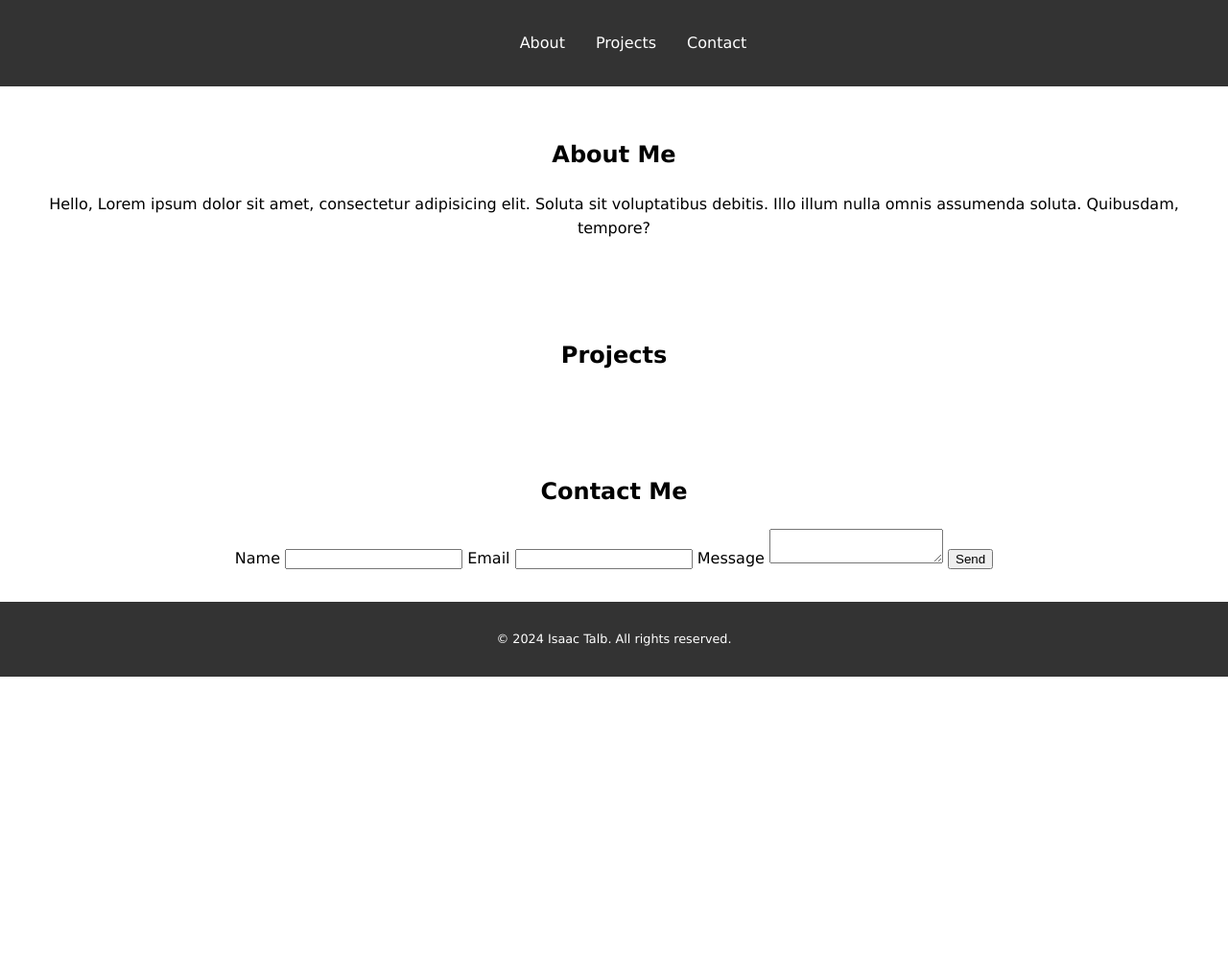
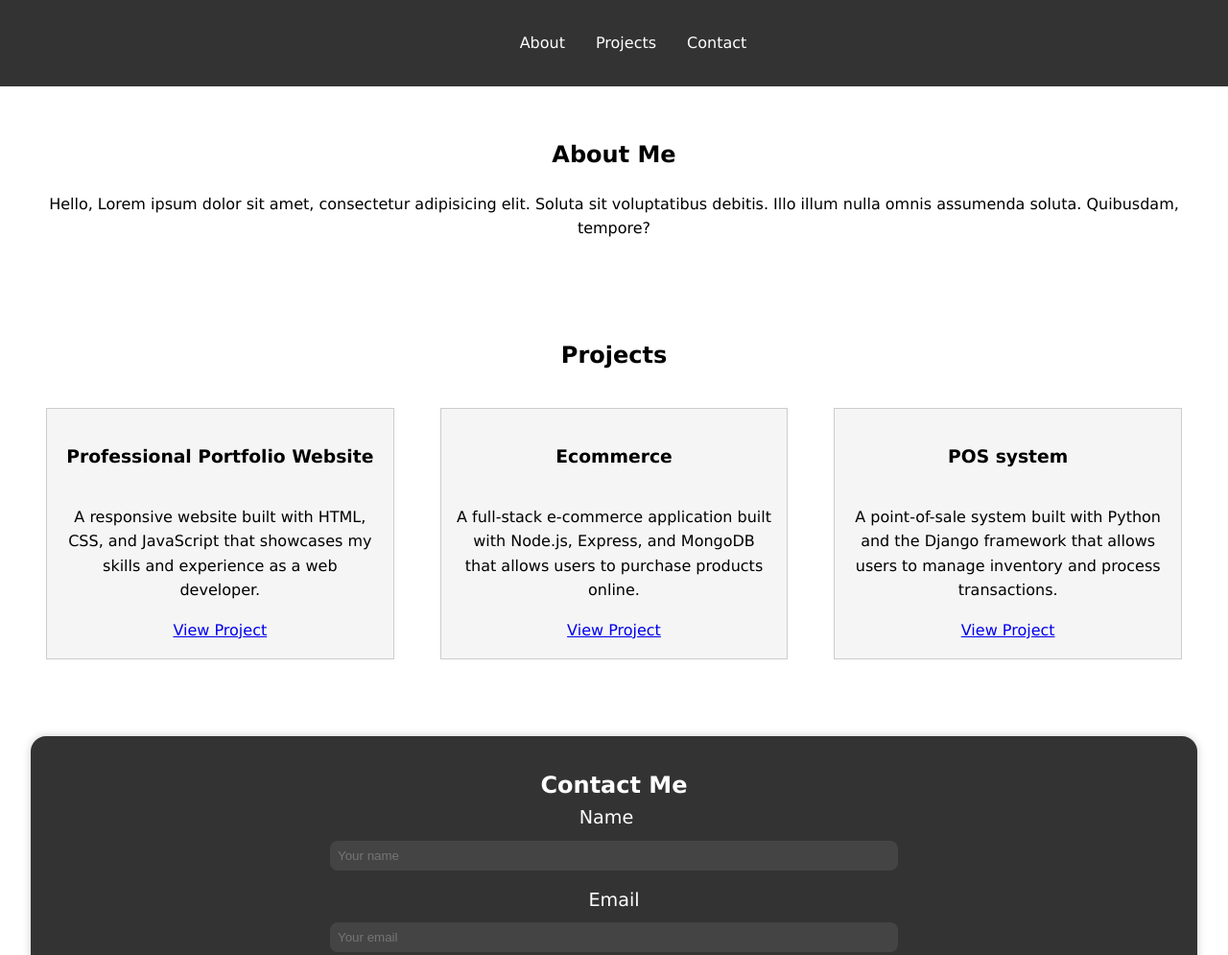
Before and after one commit to IsaacTalb/portfolio-sample, a plain HTML site: page index.html in a window 1280 px wide. Shown: the top 995 px of the page at 96% size. Before the commit the page ends 800 px from the top, so only its background shows below. Drawn offline with Linux system fonts and the light colour scheme.

Commit message:
updated json and form

```diff
--- a/data.json
+++ b/data.json
@@ -1,14 +1,19 @@
 {
     "projects": [
         {
-            "title": "Project 1",
-            "description": "Lorem ipsum dolor sit amet, consectetur adipisicing elit. Soluta sit voluptatibus debitis. Illo illum nulla omnis assumenda soluta. Quibusdam, tempore?",
-            "link": "#"
+            "title": "Professional Portfolio Website",
+            "description": "A responsive website built with HTML, CSS, and JavaScript that showcases my skills and experience as a web developer.",
+            "link": "https://isaac.duckcloud.info"
         },
         {
-            "title": "Project 2",
-            "description": "Lorem ipsum dolor sit amet, consectetur adipisicing elit. Soluta sit voluptatibus debitis. Illo illum nulla omnis assumenda soluta. Quibusdam, tempore?",
-            "link": "#"
+            "title": "Ecommerce",
+            "description": "A full-stack e-commerce application built with Node.js, Express, and MongoDB that allows users to purchase products online.",
+            "link": "https://commerce.duckcloud.info"
+        },
+        {
+            "title": "POS system",
+            "description": "A point-of-sale system built with Python and the Django framework that allows users to manage inventory and process transactions.",
+            "link": "https://pos.duckcloud.info"
         }
     ]
 }
--- a/index.html
+++ b/index.html
@@ -35,11 +35,11 @@
         <h1>Contact Me</h1>
         <form>
             <label for="name">Name</label>
-            <input type="text" id="name" name="name" required>
+            <input type="text" id="name" name="name" placeholder="Your name" required>
             <label for="email">Email</label>
-            <input type="email" id="email" name="email" required>
+            <input type="email" id="email" name="email" placeholder="Your email" required>
             <label for="message">Message</label>
-            <textarea id="message" name="message" required></textarea>
+            <textarea id="message" name="message" placeholder="Your message" required></textarea>
             <button type="submit">Send</button>
         </form>
     </section>
--- a/script.js
+++ b/script.js
@@ -1,24 +1,25 @@
-document.addEventListener('DOMContentLoaded', () => {
-    fetch('data.json')
+document.addEventListener("DOMContentLoaded", () => {
+    fetch("data.json")
         .then(response => response.json())
         .then(data => {
-            const projectList = document.getElementById('project-list');
+            const projectList = document.getElementById("project-list");
             data.projects.forEach(project => {
-                const projectCard = document.createElement('div');
+                const projectCard = document.createElement("div");
                 projectCard.innerHTML = `
                     <h3>${project.title}</h3>
                     <p>${project.description}</p>
                     <a href="${project.link}">View Project</a>
                 `;
-                projectCard.style.border = '1px solid #ccc';
-                projectCard.style.padding = '1rem';
-                projectCard.style.margin = '1rem';
-                projectCard.style.display = 'flex';
-                projectCard.style.flexDirection = 'column';
-                projectCard.style.alignItems = 'center';
-                projectCard.style.justifyContent = 'center';
-                projectCard.style.textAlign = 'center';
-                projectCard.style.backgroundColor = '#f5f5f5';
+                projectCard.style.border = "1px solid #ccc";
+                projectCard.style.padding = "1rem";
+                projectCard.style.margin = "1rem";
+                projectCard.style.display = "flex";
+                projectCard.style.flexDirection = "column";
+                projectCard.style.alignItems = "center";
+                projectCard.style.justifyContent = "center";
+                projectCard.style.textAlign = "center";
+                projectCard.style.backgroundColor = "#f5f5f5";
+                projectList.appendChild(projectCard); // don't forget this
             });
         });
 });
--- a/style.css
+++ b/style.css
@@ -37,35 +37,106 @@ section {
     gap: 1rem;
 }
 
-section #contact{
+#contact{
+    background: #333;
+    color: #fff;
+    padding: 2rem;
+    margin: 2rem;
+    border-radius: 1rem;
+    box-shadow: 0 0 10px rgba(0, 0, 0, 0.2);
+}
+
+#contact h1{
+    margin: 0;
+    font-size: 1.5rem;
+}
+
+#contact form{
     display: flex;
     flex-direction: column;
     align-items: center;
     justify-content: center;
-    text-align: center;
 }
 
-section #contact form{
-    display: flex;
-    flex-direction: column;
-    align-items: center;
-    justify-content: center;
-    text-align: center;
+#contact form label{
+    font-size: 1.2rem;
+    margin-bottom: 0.5rem;
 }
 
-section #contact form input,
-section #contact form textarea{
+#contact form input,
+#contact form textarea{
+    background: #444;
+    color: #fff;
+    border: none;
+    border-radius: 0.5rem;
+    padding: 0.5rem;
+    margin-bottom: 1rem;
     width: 100%;
-    padding: 0.5rem;
-    margin: 0.5rem 0;
 }
 
-section #contact form button{
-    padding: 0.5rem 1rem;
-    background: #333;
+#contact form button{
+    background: #4CAF50;
     color: #fff;
     border: none;
+    border-radius: 0.5rem;
+    padding: 0.5rem 1rem;
     cursor: pointer;
+}
+
+@media (min-width: 769px) {
+    #contact form{
+        flex-direction: row;
+        flex-wrap: wrap;
+        align-items: flex-start;
+    }
+
+    #contact form label,
+    #contact form input,
+    #contact form textarea{
+        width: 50%;
+    }
+
+    #contact form label:first-child,
+    #contact form input:first-child,
+    #contact form textarea:first-child{
+        margin-right: 1rem;
+    }
+
+    #contact form textarea{
+        height: 10rem;
+    }
+    #contact form button{
+        margin-left: 0.5rem;
+        margin-top: 8rem;
+    }
+}
+
+@media (max-width: 768px) {
+    #contact form{
+        padding: 1rem;
+    }
+
+    #contact form label,
+    #contact form input,
+    #contact form textarea,
+    #contact form button{
+        margin: 0.5rem;
+        padding: 0.5rem;
+        font-size: 1rem;
+        width: 100%;
+    }
+}
+
+@media (max-width: 480px) {
+    #contact form{
+        padding: 0.5rem;
+    }
+    #contact form label,
+    #contact form input,
+    #contact form textarea,
+    #contact form button{
+        font-size: 0.8rem;
+    }
 }
 
 footer {
```
